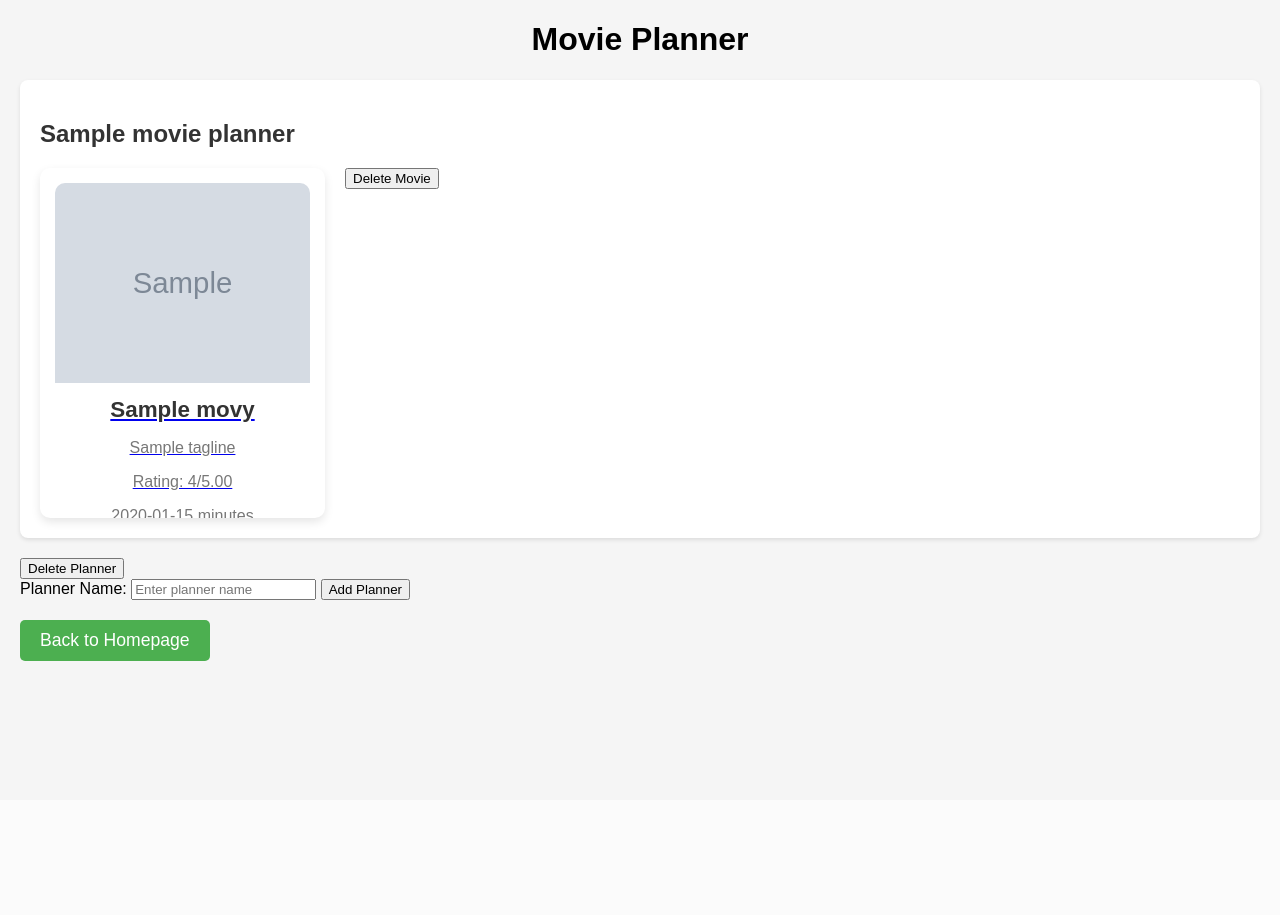
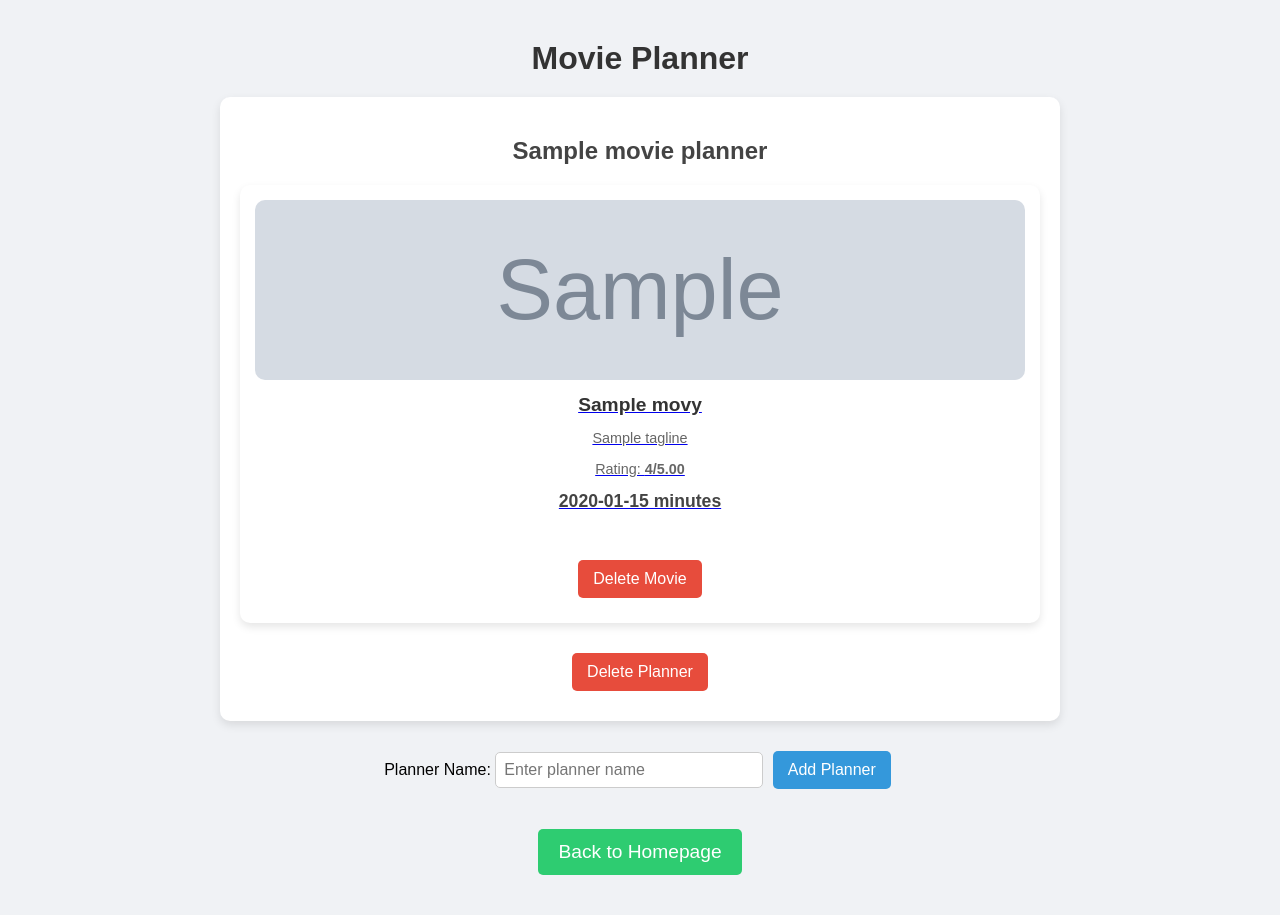
Before and after one commit to joshmiddlecote/cs22, a FastAPI app: page /show-movie-planners/1 in a window 1280 px wide. Before the commit the page ends 661 px from the top, so only its background shows below. Run offline with FastAPI, Linux system fonts and the light colour scheme; grey boxes marked "Sample" are stand-in pictures; a database or web service that is not in the repository returns one stand-in record (values such as "Sample title").

Commit message:
Update movie planner frontend

```diff
--- a/app/templates/movie_planner.html
+++ b/app/templates/movie_planner.html
@@ -7,52 +7,56 @@
     <style>
         body {
             font-family: Arial, sans-serif;
-            margin: 20px;
-            background-color: #f5f5f5;
+            margin: 40px;
+            background-color: #f0f2f5;
+            text-align: center;
+        }
+        h1 {
+            color: #333;
+            margin-bottom: 20px;
         }
         .planner {
             background: white;
             padding: 20px;
-            margin-bottom: 20px;
-            border-radius: 8px;
-            box-shadow: 0 2px 4px rgba(0, 0, 0, 0.1);
-        }
-        h1 {
-            text-align: center;
+            margin: 20px auto;
+            border-radius: 10px;
+            box-shadow: 0 4px 10px rgba(0, 0, 0, 0.1);
+            max-width: 800px;
         }
         h2 {
-            color: #333;
+            color: #444;
+            margin-bottom: 10px;
         }
+
+        /* Styled lists */
         ul {
             list-style: none;
             padding: 0;
+            margin: 0;
         }
         li {
-            background: #fff;
-            padding: 10px;
-            margin: 5px 0;
-            border-radius: 5px;
-            box-shadow: 0 1px 3px rgba(0, 0, 0, 0.1);
+            background: white;
+            padding: 12px;
+            margin: 8px 0;
+            border-radius: 8px;
+            box-shadow: 0 2px 5px rgba(0, 0, 0, 0.1);
+            font-size: 1em;
+            color: #555;
         }
-        .tagline {
-            font-size: 0.9em;
-            color: #666;
-        }
+
         .movie-list {
             display: grid;
-            grid-template-columns: repeat(auto-fill, minmax(250px, 1fr));
+            grid-template-columns: repeat(auto-fit, minmax(250px, 1fr));
             gap: 20px;
             margin-top: 20px;
         }
         .movie-card {
-            background-color: white;
+            background: white;
             border-radius: 10px;
-            box-shadow: 0 4px 10px rgba(0, 0, 0, 0.1);
-            overflow: hidden;
+            box-shadow: 0 4px 8px rgba(0, 0, 0, 0.1);
             transition: transform 0.3s ease-in-out;
             text-align: center;
             padding: 15px;
-            height: 320px;
             display: flex;
             flex-direction: column;
             justify-content: space-between;
@@ -61,39 +65,73 @@
             transform: translateY(-5px);
             box-shadow: 0 6px 15px rgba(0, 0, 0, 0.15);
         }
+        .movie-card img {
+            width: 100%;
+            height: 180px;
+            object-fit: cover;
+            border-radius: 10px;
+        }
         .movie-card h3 {
-            font-size: 1.4em;
+            font-size: 1.2em;
             color: #333;
             margin: 10px 0;
         }
         .movie-card p {
-            font-size: 1em;
-            color: #777;
-            margin-bottom: 10px;
+            font-size: 0.9em;
+            color: #666;
         }
         .movie-card .runtime {
             font-size: 1.1em;
             font-weight: bold;
             color: #444;
+            margin-top: 5px;
         }
-        .movie-poster {
-            width: 100%;
-            height: 200px;
-            object-fit: cover;
-            border-radius: 10px 10px 0 0;
+        .button {
+            display: inline-block;
+            padding: 10px 15px;
+            font-size: 1em;
+            border: none;
+            border-radius: 5px;
+            cursor: pointer;
+            margin: 10px 5px;
+            transition: 0.3s ease-in-out;
+        }
+        .delete-button {
+            background: #e74c3c;
+            color: white;
+        }
+        .delete-button:hover {
+            background: #c0392b;
+        }
+        .add-button {
+            background: #3498db;
+            color: white;
+        }
+        .add-button:hover {
+            background: #2980b9;
         }
         .back-button {
-            display: inline-block;
-            padding: 10px 20px;
-            background-color: #4CAF50;
+            background: #2ecc71;
             color: white;
             text-decoration: none;
+            display: inline-block;
+            padding: 12px 20px;
+            margin-top: 30px;
+            font-size: 1.2em;
             border-radius: 5px;
-            font-size: 1.1em;
-            margin-top: 20px;
         }
         .back-button:hover {
-            background-color: #45a049;
+            background: #27ae60;
+        }
+        input[type="text"] {
+            padding: 8px;
+            font-size: 1em;
+            border: 1px solid #ccc;
+            border-radius: 5px;
+            width: 250px;
+        }
+        form {
+            margin-top: 20px;
         }
     </style>
 </head>
@@ -102,41 +140,41 @@
     {% for planner in planners %}
         <div class="planner">
             <h2>{{ planner.name }}</h2>
+
             <div class="movie-list">
                 {% for movie in planner.movies %}
                 <div class="movie-card">
                     <a href="/movies/{{ movie.id }}">
-                        <img src="{{ movie.poster }}" alt="{{ movie.title }} poster" class="movie-poster">
+                        <img src="{{ movie.poster }}" alt="{{ movie.title }} poster">
                         <h3>{{ movie.title }}</h3>
                         <p>{{ movie.tagline[:100] }}</p>
-                        <p> Rating: {{ movie.rating }}/5.00</p>
-                        <p>{{ movie.runtime }} minutes</p>
+                        <p>Rating: <strong>{{ movie.rating }}/5.00</strong></p>
+                        <p class="runtime">{{ movie.runtime }} minutes</p>
                     </a>
+                    <form action="/delete-movie-from-planner" method="GET">
+                        <input type="hidden" name="user_id" value="{{ user_id }}">
+                        <input type="hidden" name="movie_id" value="{{ movie.id }}">
+                        <input type="hidden" name="planner_id" value="{{ planner.planner_id }}">
+                        <button type="submit" class="button delete-button">Delete Movie</button>
+                    </form>
                 </div>
-
-                <form action="/delete-movie-from-planner" method="GET" style="display:inline;">
-                    <input type="hidden" name="user_id" value="{{ user_id }}">
-                    <input type="hidden" name="movie_id" value="{{ movie.id }}">
-                    <input type="hidden" name="planner_id" value="{{ planner.planner_id }}">
-                    <button type="submit" class="delete-button">Delete Movie</button>
-                </form>
                 {% endfor %}
             </div>
+            <form action="/delete-planner" method="GET">
+                <input type="hidden" name="user_id" value="{{ user_id }}">
+                <input type="hidden" name="planner_id" value="{{ planner.planner_id }}">
+                <button type="submit" class="button delete-button">Delete Planner</button>
+            </form>
         </div>
-        <form action="/delete-planner" method="GET" style="display:inline;">
-            <input type="hidden" name="user_id" value="{{ user_id }}">
-            <input type="hidden" name="planner_id" value="{{ planner.planner_id }}">
-            <button type="submit" class="delete-button">Delete Planner</button>
-        </form>
     {% endfor %}
+
     <form action="/add-planner" method="GET">
         <input type="hidden" name="user_id" value="{{ user_id }}">
-
         <label for="planner_name">Planner Name:</label>
         <input type="text" id="name" name="name" placeholder="Enter planner name" required>
+        <button type="submit" class="button add-button">Add Planner</button>
+    </form>
 
-        <button type="submit">Add Planner</button>
-    </form>
     <a href="/movies?user_id={{ user_id }}" class="back-button">Back to Homepage</a>
 </body>
 </html>
```
